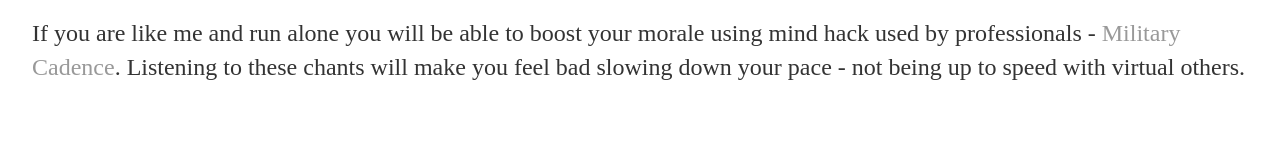
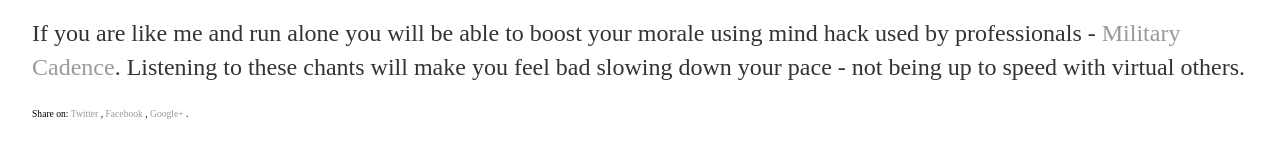
Before and after one commit to vackosar/vackosar.github.io, a Jekyll site: the page built from _posts/2016-07-16-Boost-Jog-Morale-Using-Mil-Cadence.md, in a window 1280 px wide. Shown: the part 194-352 px from the top of the page. Built offline with Jekyll 4.4.1, drawn with Linux system fonts in a browser that asks for light colours.

Commit message:
Add shares.

```diff
--- a/_layouts/post.html
+++ b/_layouts/post.html
@@ -7,3 +7,10 @@
 <div class="post">
     {{ content }}
 </div>
+<div class="share-page">
+    Share on:
+    <a href="https://twitter.com/intent/tweet?text={{ page.title }}&url={{ site.url }}{{ page.url }}&via={{ site.twitter_username }}&related={{ site.twitter_username }}" rel="nofollow" target="_blank" title="Share on Twitter">Twitter</a>
+    , <a href="https://facebook.com/sharer.php?u={{ site.url }}{{ page.url }}" rel="nofollow" target="_blank" title="Share on Facebook">Facebook</a>
+    , <a href="https://plus.google.com/share?url={{ site.url }}{{ page.url }}" rel="nofollow" target="_blank" title="Share on Google+">Google+</a>
+    .
+</div>
```
